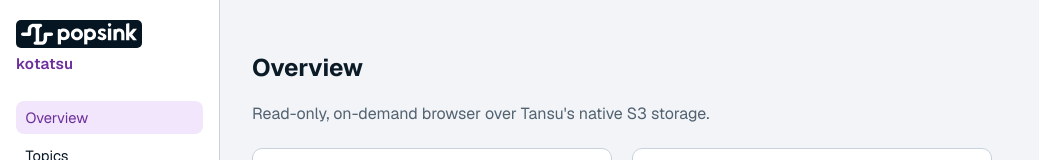
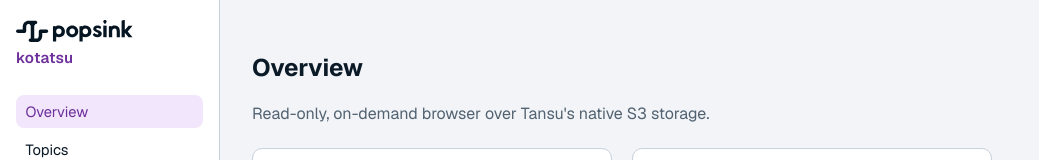
Before and after one commit to Popsink/kotatsu, a Nuxt app in the folder frontend/: page / in a window 1280 px wide. Shown: the top 160 px of the page, without its empty margins (0-1039 px from the left). Built offline with nearby package versions, Linux system fonts and the light colour scheme; no server answers.

Commit message:
fix(frontend): define every token in every block, and theme the wordmark

```diff
--- /dev/null
+++ b/frontend/components/BrandWordmark.vue
@@ -0,0 +1,32 @@
+<!--
+  The Popsink wordmark, inlined so its ink can follow the theme (#111).
+
+  The brand ships this mark in white only (`popsink-logo-light.svg`); there is no
+  `-dark` counterpart, and the icon pair is not a fill substitution of one another
+  — different viewBox, different coordinates — so one could not be derived. The
+  geometry here is that file's, verbatim; the single `fill="#fff"` becomes
+  `currentColor`, which is exactly what a `-dark` variant would have changed. The
+  layout sets the colour from `--brand-ink`. The exporter's `id`/`data-name`
+  attributes are dropped: inlined, they become document-wide ids, and one of them
+  was `id="p"`.
+-->
+<template>
+  <svg role="img" aria-label="Popsink" focusable="false" xmlns="http://www.w3.org/2000/svg" viewBox="0 0 978.989 184.843">
+    <g transform="translate(-21.671 -11.018)">
+      <g>
+        <path d="M-372.308-75.488v-1.965c0-14.74,9.748-23.748,22.69-23.912,13.782,0,23.027,9.827,23.027,24.567,0,15.068-9.748,24.894-23.027,24.894C-362.223-51.9-372.308-60.912-372.308-75.488Zm22.018-49.624c-15.127,0-22.825,4.973-26.575,8.035-2.354.655-1.341-4.191-2.773-4.434,0-.628-17.042,1.814-19.563,4.434V9.02h26.892l.336-41.108a79.7,79.7,0,0,0,24.707,4.094c25.884,0,48.574-15.886,48.574-47.659C-298.691-91.047-309.28-125.113-350.29-125.113Z" transform="translate(731.4 183.172)" fill="currentColor"/>
+        <path d="M-239.636-68.158c0-14.085,9.916-24.239,23.194-24.239,13.446,0,23.362,10.154,23.362,24.239S-203-43.919-216.442-43.919C-229.719-43.756-239.636-54.073-239.636-68.158Zm-27.564,0c0,25.549,23.362,48.642,50.927,48.642s50.758-23.093,50.758-48.642c0-25.385-23.194-48.642-50.758-48.642C-243.67-116.8-267.2-93.707-267.2-68.158Z" transform="translate(710.33 174.856)" fill="currentColor"/>
+        <path d="M-107.308-237.976v-1.966c0-14.74,9.748-23.747,22.69-23.911,13.782,0,23.026,9.827,23.026,24.567,0,15.067-9.748,24.894-23.026,24.894C-97.224-214.392-107.308-223.4-107.308-237.976ZM-85.29-287.6c-15.127,0-22.825,4.973-26.574,8.035-2.353.655-1.342-4.191-2.773-4.434,0-.628-17.041,1.814-19.562,4.434v126.1h26.892l.336-41.108a79.694,79.694,0,0,0,24.707,4.095c25.884,0,48.574-15.886,48.574-47.659C-33.691-253.534-44.28-287.6-85.29-287.6Z" transform="translate(689.099 345.66)" fill="currentColor"/>
+        <path d="M31.912-26.982H60.066v-97.28H31.912Z" transform="translate(723.189 182.322)" fill="currentColor"/>
+        <path d="M-106.271-237.124v-2.886c0-15.043,8.711-23.187,21.652-23.355,13.782,0,16.376,11.2,16.376,26.241v46.8h-38.028ZM-85.29-287.6c-15.127,0-22.825,5.075-26.574,8.2-2.353.668-1.342-4.277-2.773-4.525,0-.641-17.041,1.851-19.562,4.525v89.08h92.5v-46.8C-41.7-252.835-44.28-287.6-85.29-287.6Z" transform="translate(936.169 345.66)" fill="currentColor"/>
+        <path d="M276.773-127.087H243.641l-31.553,35.7s0-69.143,0-75.149-.043-8.093-1.2-9.019c-.032-1.087-23,2.229-26.033,5.456V-31.442h27.228V-68.455l31.553,37.014h33.131L236.627-79.756Z" transform="translate(723.888 186.781)" fill="currentColor"/>
+        <path d="M14.707,0c8.122,0,14.707,4.094,14.707,13.512s-14.707,21-14.707,21S0,22.929,0,13.512,6.584,0,14.707,0Z" transform="translate(754.472 11.018)" fill="currentColor"/>
+        <path d="M-47.466-62.192-61.372-47.4c7.251,12.982,19.521,19.113,40.221,19.565,20.236,0,36.734-7.21,36.686-30.383C15.7-84.836-31.1-86-31.1-96.684c0-3.78,2.867-7.23,10.287-7.23,7.589,0,16.3,3.111,23.935,8.395l7.214-18.851c-7.455-6.47-20.187-10.742-34.521-10.742-19.056,0-32.016,10.843-32.417,29.593.169,23.334,54.173,31.219,41.828,43.1C-21.235-47.176-40.842-52.943-47.466-62.192Z" transform="translate(727.284 183.172)" fill="currentColor"/>
+      </g>
+      <g transform="translate(-21)">
+        <path d="M1293.925-2176.216c-9.795-.061-17.7-4.465-17.7-14.477,0-9.995,7.9-14.4,17.7-14.458v-122.114h29.286V-2205.1h19.066c12.128,0,19.046-9.488,19.046-26.014v-34.7a14.573,14.573,0,0,1,14.669-14.442h46.916c9.893,0,17.913,4.343,17.908,14.581s-8.019,14.3-17.908,14.3c-.8,0-1.594.058-32.262,0v20.254c0,37.725-25.073,54.9-48.369,54.9h-48.352Z" transform="translate(-1127.329 2372.077)" fill="currentColor"/>
+        <path d="M1285.857-2317.382v-9.121h-11c-12.1,0-19.06,9.489-19.06,26.014v34.68a14.556,14.556,0,0,1-14.633,14.442c-51.664.058-52.785,0-52.785,0-8.477-.255-18.292-4.97-18.38-14.39,0-10.084,8.491-14.495,18.38-14.495h38.1v-20.237c0-37.724,25.082-54.915,48.382-54.915h55.831c9.889,0,17.9,4.377,17.9,14.46,0,10-7.886,14.372-17.667,14.441v9.122Z" transform="translate(-1127.329 2372.077)" fill="currentColor"/>
+      </g>
+    </g>
+  </svg>
+</template>
--- a/frontend/layouts/default.vue
+++ b/frontend/layouts/default.vue
@@ -21,7 +21,7 @@ onMounted(() => {
   <div class="app">
     <aside class="sidebar">
       <div class="brand">
-        <img src="/brand/popsink-logo-light.svg" alt="Popsink" class="logo" />
+        <BrandWordmark class="logo" />
         <span class="product">kotatsu</span>
       </div>
       <nav>
@@ -95,7 +95,7 @@ onMounted(() => {
   --accent-ink: #051522;
   /* The wordmark ships in white ink only, so on a light ground it needs a field
      of its own rather than a colour it does not have — see `.brand .logo`. */
-  --brand-plate: transparent;
+  --brand-ink: #ffffff;
   color-scheme: dark;
 }
 @media (prefers-color-scheme: light) {
@@ -114,10 +114,7 @@ onMounted(() => {
     --raised: #eef1f5;
     --hairline: #e3e8ee;
     --accent-ink: #ffffff;
-    --raised: #eef1f5;
-  --hairline: #e3e8ee;
-  --accent-ink: #ffffff;
-  --brand-plate: #051522;
+  --brand-ink: #051522;
     color-scheme: light;
   }
 }
@@ -133,7 +130,10 @@ onMounted(() => {
   --ok: #0d7a5f;
   --warn: #8a5200;
   --err: #b3251e;
-  --brand-plate: #051522;
+  --raised: #eef1f5;
+  --hairline: #e3e8ee;
+  --accent-ink: #ffffff;
+  --brand-ink: #051522;
   color-scheme: light;
 }
 
@@ -155,14 +155,9 @@ code, pre, .mono { font-family: 'Geist Mono', ui-monospace, monospace; }
 .app { display: grid; grid-template-columns: 220px 1fr; min-height: 100vh; }
 .sidebar { background: var(--panel); padding: 1.25rem 1rem; border-right: 1px solid var(--border); }
 .brand { display: flex; flex-direction: column; gap: 0.35rem; margin: 0 0 1.75rem; }
-.brand .logo {
-  height: 22px; width: auto; align-self: flex-start;
-  /* Transparent in dark; a navy field in light, because the wordmark exists in
-     white ink only. The proper fix is a `popsink-logo-dark.svg`, which is a
-     design deliverable and not one this branch should invent. */
-  background: var(--brand-plate); border-radius: 5px;
-  padding: 0.2rem 0.3rem; box-sizing: content-box;
-}
+/* The wordmark is inline SVG painted with `currentColor`, so its ink is a token
+   like any other text. */
+.brand .logo { height: 22px; width: auto; align-self: flex-start; color: var(--brand-ink); }
 .brand .product { font-size: 0.95rem; font-weight: 600; color: var(--accent); letter-spacing: 0.02em; }
 nav { display: flex; flex-direction: column; gap: 0.3rem; }
 nav a, nav span { color: var(--fg); text-decoration: none; padding: 0.45rem 0.6rem; border-radius: 8px; font-size: 0.92rem; }
```
Also changed, not shown: 1 other file (tests, documents, lock files or other folders).
